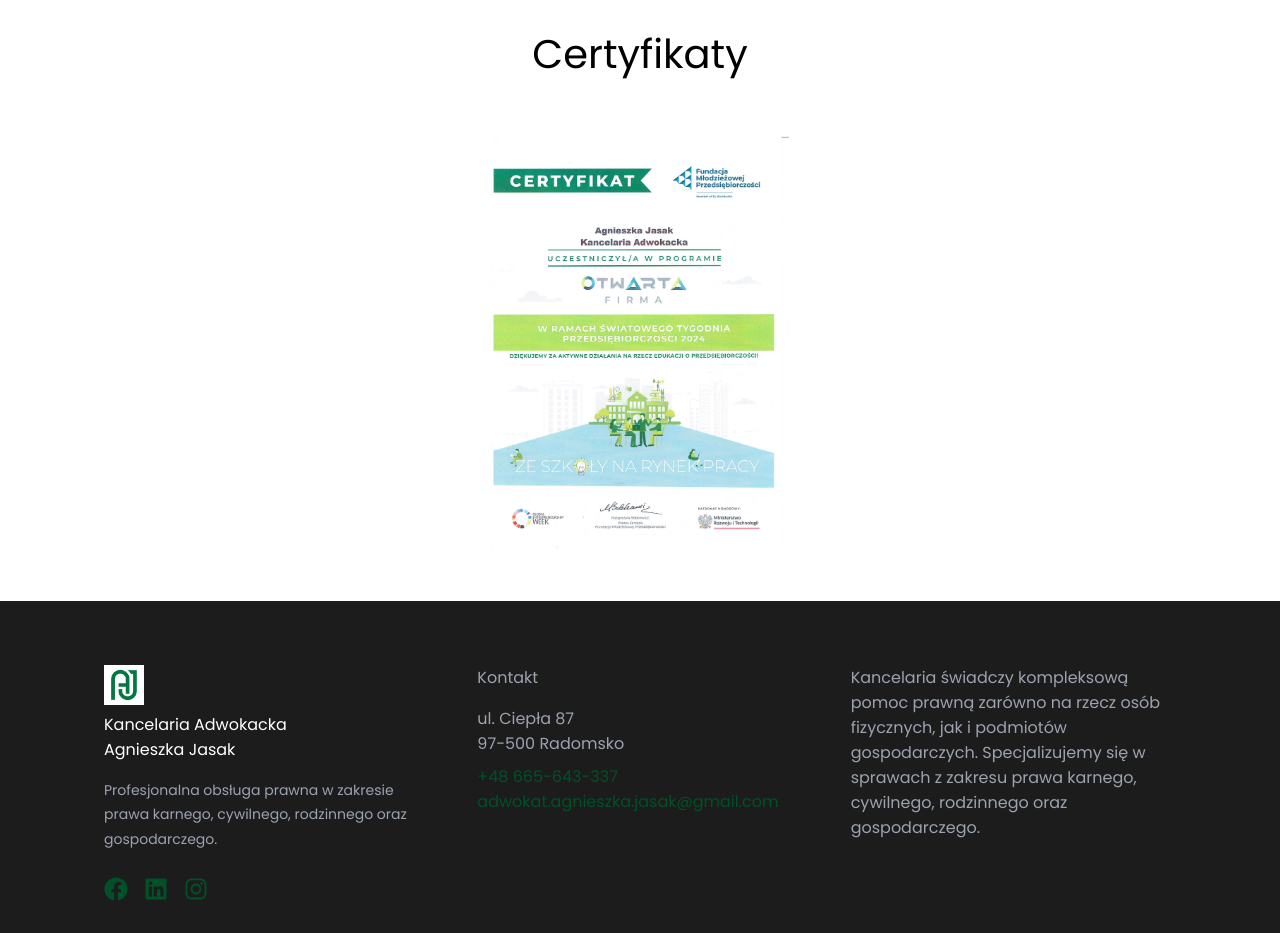
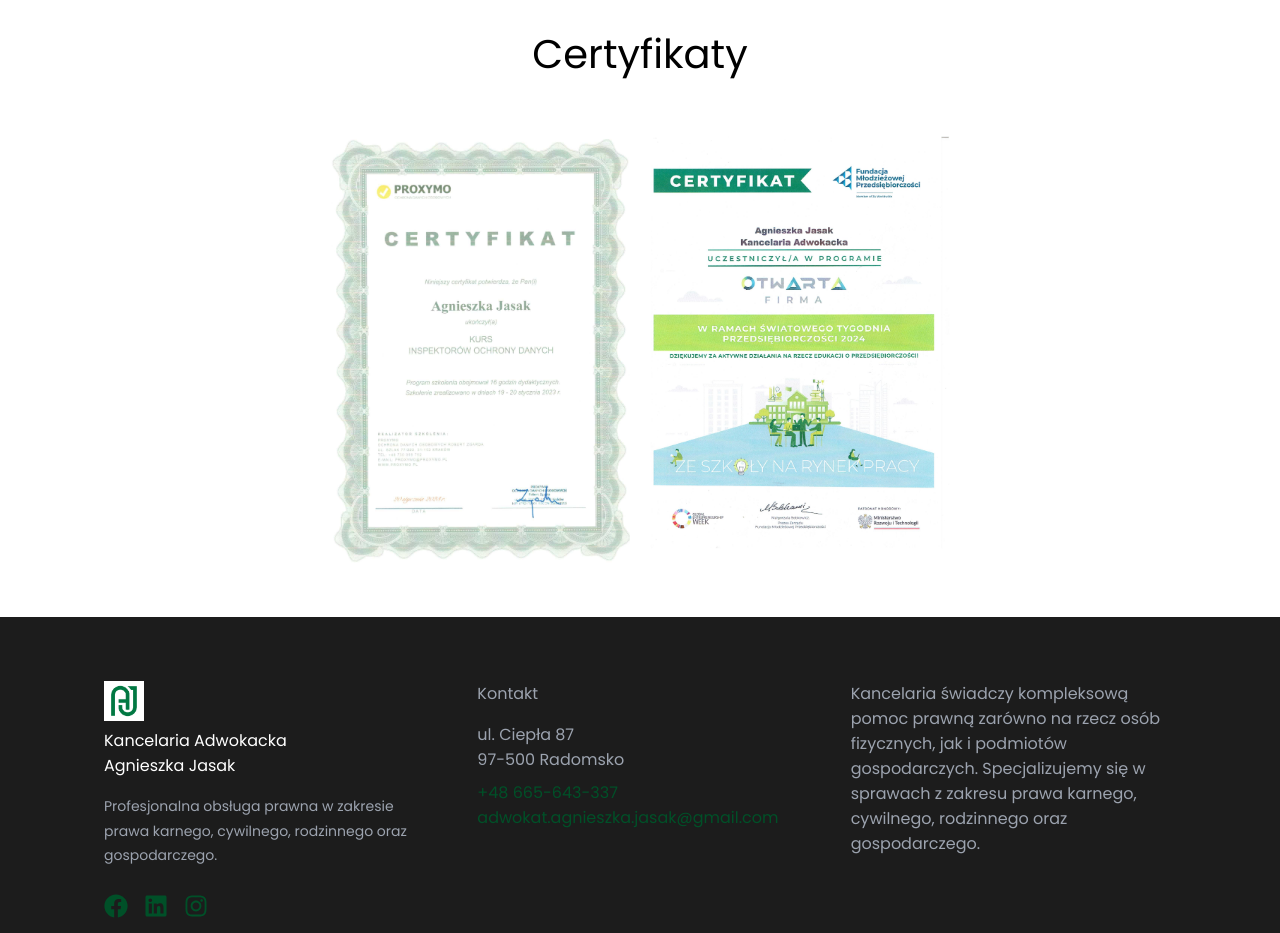
Before and after one commit to MrBJasak/vite-lawyer, a React (Vite) app: page /o-mnie in a window 1280 px wide. Shown: the part 1180-2113 px from the top of the page. Built offline with nearby package versions, Linux system fonts and the light colour scheme.

Commit message:
add certificates

```diff
--- a/src/pages/Certificates/Certificates.tsx
+++ b/src/pages/Certificates/Certificates.tsx
@@ -1,11 +1,12 @@
 import { animated, useTrail } from '@react-spring/web';
 import certificate1 from './../../assets/certificates/certyfikat1.jpeg';
+import certificate2 from './../../assets/certificates/certyfikat2.jpg';
 
 import { AnimatedTitle } from '../../components/AnimatedTitle/AnimatedTitle';
 import './styles.scss';
 
 export const Certificates = () => {
-  const images = [certificate1];
+  const images = [certificate2, certificate1];
 
   const trail = useTrail(images.length, {
     from: { opacity: 0, transform: 'translateY(20px)' },
```
Also changed, not shown: src/assets/certificates/certyfikat2.jpg (added).
